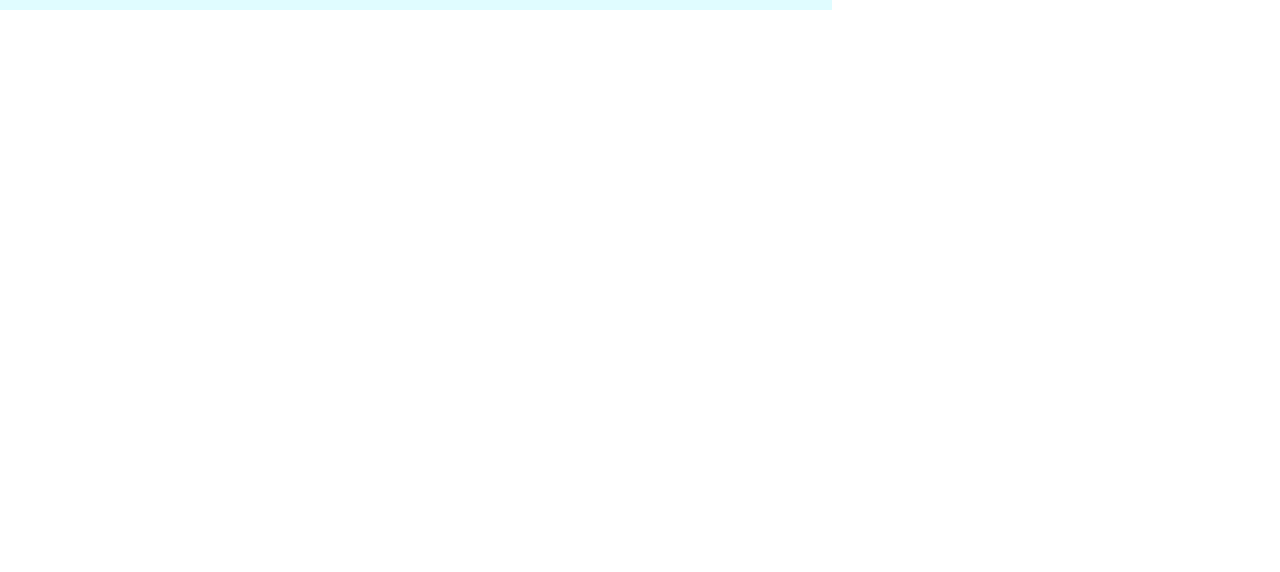
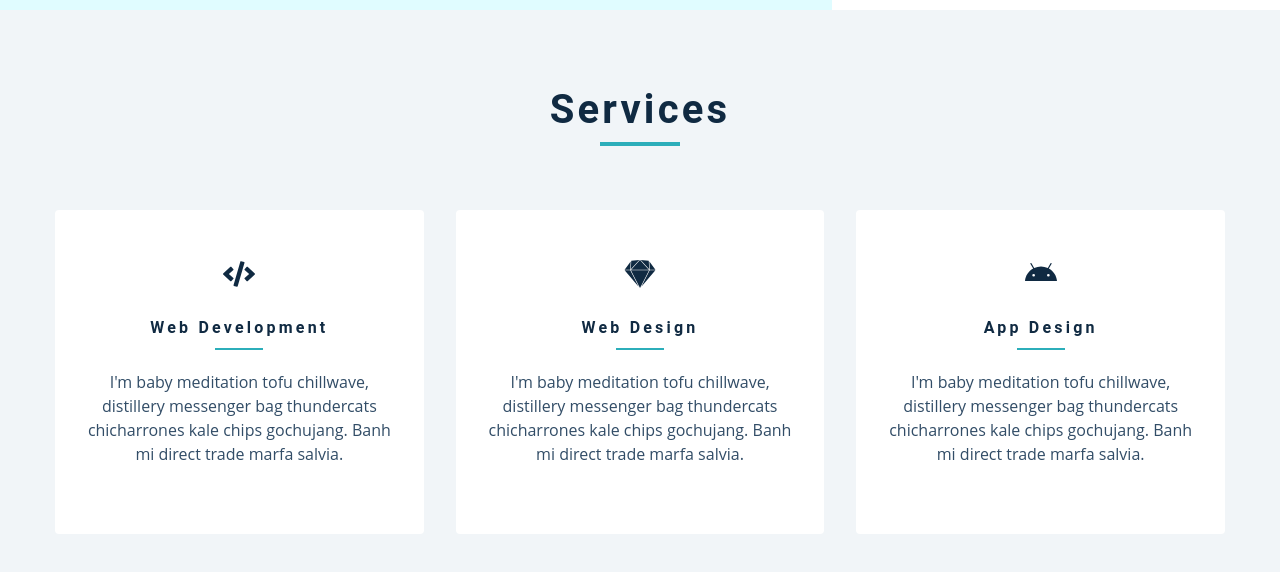
Before and after one commit to meleklassoued/starter-project-gatsby-strapi-portfolio-2022, a Gatsby site: page / in a window 1280 px wide. Shown: the part 790-1362 px from the top of the page. Before the commit the page ends 800 px from the top, so only its background shows below. Built offline with nearby package versions, Linux system fonts and the light colour scheme; Gatsby itself is replaced by a stand-in of ours.

Commit message:
feat: :construction: services section
setup service section with maping services object from constants foalder and setup Title component

```diff
--- a/src/components/Services.js
+++ b/src/components/Services.js
@@ -2,7 +2,25 @@
 import Title from "./Title"
 import services from "../constants/services"
 const Services = () => {
-  return <h2>services component</h2>
+  return (
+    <section className="section bg-grey">
+      <Title title="services" />
+      <section className="section-center services-center">
+        {services.map(service => {
+          const { id, icon, title, text } = service
+
+          return (
+            <article key={id} className="service">
+              {icon}
+              <h4>{title}</h4>
+              <div className="underline"></div>
+              <p>{text}</p>
+            </article>
+          )
+        })}
+      </section>
+    </section>
+  )
 }
 
 export default Services
--- a/src/components/Title.js
+++ b/src/components/Title.js
@@ -1,7 +1,13 @@
 import React from "react"
 
-const Title = () => {
-  return <h2>title component</h2>
+const Title = ({ title }) => {
+  return (
+    <div className="section-title">
+      <h2>{title || "default title"}</h2>
+      <div className="underline"></div>
+
+    </div>
+  )
 }
 
 export default Title
--- a/src/pages/index.js
+++ b/src/pages/index.js
@@ -11,6 +11,7 @@
     <>
       <Layout>
         <Hero />
+        <Services />
       </Layout>
     </>
   )
```
